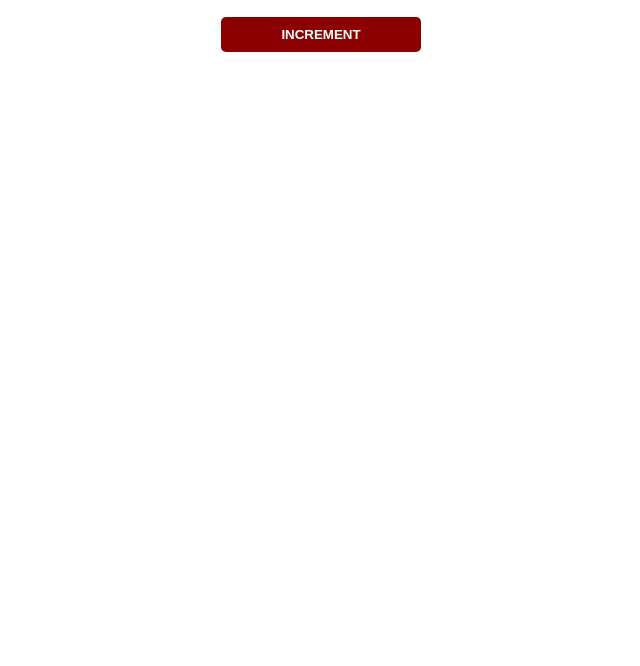
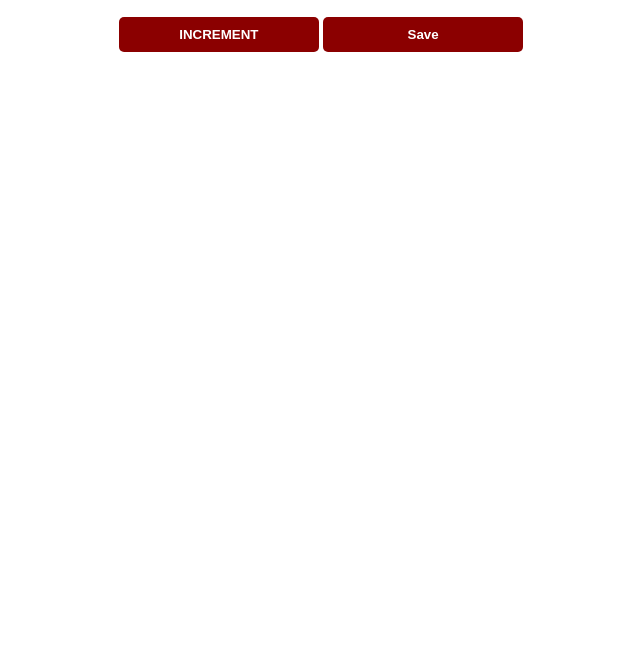
Before and after one commit to TedJenkler/Simple-Counter-JS, a plain HTML site: page index.html in a window 1280 px wide. Shown: the part 134-800 px from the top of the page, without its empty margins (319-959 px from the left). Drawn offline with Linux system fonts and the light colour scheme.

Commit message:
Update index.html

```diff
--- a/index.html
+++ b/index.html
@@ -8,6 +8,7 @@
         <h1>People entered</h1>
         <h2 id="count-el">0</h2>
         <button onclick="increment()" id="increment-btn">INCREMENT</button>
+        <button onclick="save()" id="increment-btn">Save</button>
         <script src="index.js"></script>
     </body>
 </html>
```
